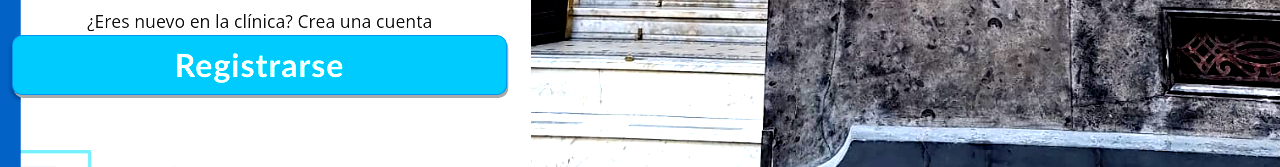
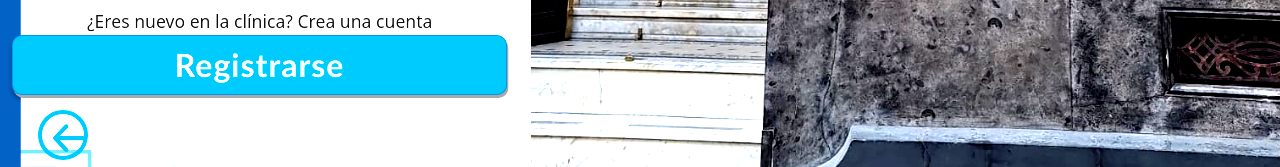
Before and after one commit to Valentin3773/Proyecto-3-BF, a PHP site: page /login.php in a window 1280 px wide. Shown: the part 721-888 px from the top of the page. Run offline with PHP 8.4, Linux system fonts and the light colour scheme.

Commit message:
Agregado algunas alerts y un boton volver

```diff
--- a/publicHTML/backend/registromanager.php
+++ b/publicHTML/backend/registromanager.php
@@ -36,7 +36,10 @@ function processRegisterForm($pdo) {
 
             if ($stmt->rowCount() > 0) {
 
-                echo "Usuario ya registrado";
+                echo '<script type="text/javascript">';
+                echo 'alert("Usuario ya registrado");';
+                echo 'window.location.href = "../login.php";';
+                echo '</script>';
             }
             else {
 
--- /dev/null
+++ b/publicHTML/css/volver.css
@@ -0,0 +1,72 @@
+.volver {
+    display: block;
+    position: relative;
+    left: 6%;
+    width: 64px;
+    height: 64px;
+    margin: 0;
+    overflow: hidden;
+    outline: none;
+    background-color: transparent;
+    cursor: pointer;
+    border: 0;
+  }
+
+  .volver:before,
+  .volver:after {
+    content: "";
+    position: absolute;
+    border-radius: 50%;
+    inset: 7px;
+  }
+
+  .volver:before {
+    border: 4px solid #00B2FF;
+    transition: opacity 0.4s cubic-bezier(0.77, 0, 0.175, 1) 80ms,
+      transform 0.5s cubic-bezier(0.455, 0.03, 0.515, 0.955) 80ms;
+  }
+
+  .volver:after {
+    border: 4px solid #96daf0;
+    transform: scale(1.3);
+    transition: opacity 0.4s cubic-bezier(0.165, 0.84, 0.44, 1),
+      transform 0.5s cubic-bezier(0.25, 0.46, 0.45, 0.94);
+    opacity: 0;
+  }
+
+  .volver:hover:before,
+  .volver:focus:before {
+    opacity: 0;
+    transform: scale(0.7);
+    transition: opacity 0.4s cubic-bezier(0.165, 0.84, 0.44, 1),
+      transform 0.5s cubic-bezier(0.25, 0.46, 0.45, 0.94);
+  }
+
+  .volver:hover:after,
+  .volver:focus:after {
+    opacity: 1;
+    transform: scale(1);
+    transition: opacity 0.4s cubic-bezier(0.77, 0, 0.175, 1) 80ms,
+      transform 0.5s cubic-bezier(0.455, 0.03, 0.515, 0.955) 80ms;
+  }
+
+  .volver-box {
+    display: flex;
+    position: absolute;
+    top: 0;
+  }
+
+  .volver-elem {
+    display: block;
+    width: 32px;
+    height: 32px;
+    margin: 18px 16px 0 16px;
+    transform: rotate(180deg);
+    fill: #00B2FF;
+  }
+
+  .volver:hover .volver-box,
+  .volver:focus .volver-box {
+    transition: 0.4s;
+    transform: translateX(-64px);
+  }
--- a/publicHTML/index.php
+++ b/publicHTML/index.php
@@ -1,5 +1,4 @@
 <?php
-
 session_start();
 
 if(isset($_SESSION['paciente'])) {
--- a/publicHTML/js/login.js
+++ b/publicHTML/js/login.js
@@ -12,11 +12,24 @@ function cargarVistaLogin() {
         $('main').html(data);
         console.log("Cargando vista de 'Login'");
 
+        $('#btnvolver').on('click', volverInicio);
         $('#btnregistrarsel').on('click', cargarVistaRegistro);
 
         $('#inemail').focus();
+
+
     });
+
+
 }
+
+function volverInicio() {
+
+    window.scrollTo({top: 0, behavior: 'smooth'});
+    window.location.href = "index.php";
+
+}
+
 
 function cargarVistaRegistro() {
 
--- a/publicHTML/login.php
+++ b/publicHTML/login.php
@@ -18,6 +18,8 @@
 
         <!-- CSS -->
         <link rel="stylesheet" href="css/login.css">
+        <link rel="stylesheet" href="css/volver.css">
+
 
         <!-- JS -->
         <script defer src="js/login.js"></script>
--- a/publicHTML/vistas/vistaslogin/vistalogin.php
+++ b/publicHTML/vistas/vistaslogin/vistalogin.php
@@ -63,6 +63,24 @@
             <button id="btnregistrarsel" class="registro w-100">Registrarse</button>
 
         </div>
+        <button class="volver" id="btnvolver">
+        <div class="volver-box">
+            <span class="volver-elem">
+            <svg viewBox="0 0 46 40" xmlns="http://www.w3.org/2000/svg">
+                <path
+                d="M46 20.038c0-.7-.3-1.5-.8-2.1l-16-17c-1.1-1-3.2-1.4-4.4-.3-1.2 1.1-1.2 3.3 0 4.4l11.3 11.9H3c-1.7 0-3 1.3-3 3s1.3 3 3 3h33.1l-11.3 11.9c-1 1-1.2 3.3 0 4.4 1.2 1.1 3.3.8 4.4-.3l16-17c.5-.5.8-1.1.8-1.9z"
+                ></path>
+            </svg>
+            </span>
+            <span class="volver-elem">
+            <svg viewBox="0 0 46 40">
+                <path
+                d="M46 20.038c0-.7-.3-1.5-.8-2.1l-16-17c-1.1-1-3.2-1.4-4.4-.3-1.2 1.1-1.2 3.3 0 4.4l11.3 11.9H3c-1.7 0-3 1.3-3 3s1.3 3 3 3h33.1l-11.3 11.9c-1 1-1.2 3.3 0 4.4 1.2 1.1 3.3.8 4.4-.3l16-17c.5-.5.8-1.1.8-1.9z"
+                ></path>
+            </svg>
+            </span>
+        </div>
+    </button>
 
     </div>
 
```
Also changed, not shown: publicHTML/backend/loginmanager.php (+10 -2 lines).
